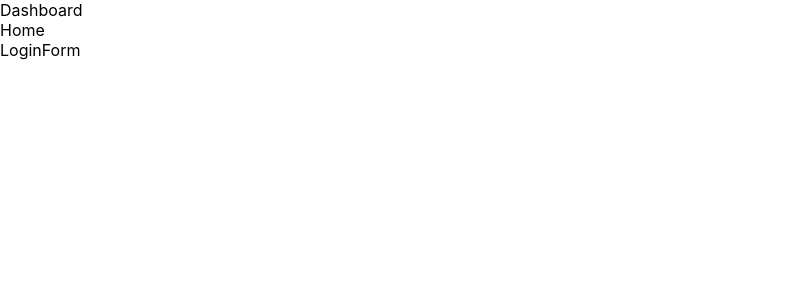
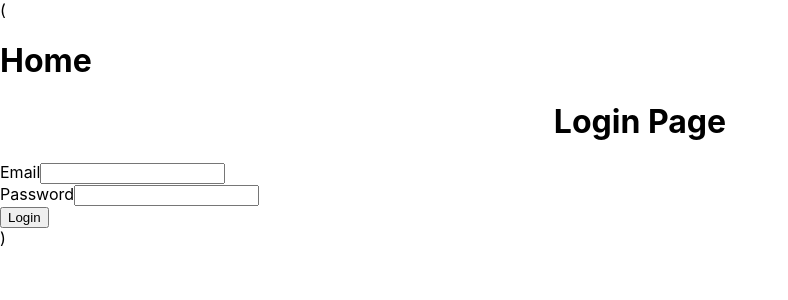
Before and after one commit to saini9485/React-Redux-And-Testing-Class, a React (Create React App) app: page / in a window 1280 px wide. Shown: the top 300 px of the page, without its empty margins (0-788 px from the left). Built offline with nearby package versions, Linux system fonts and the light colour scheme.

Commit message:
Redux Pracirce

```diff
--- a/src/App.js
+++ b/src/App.js
@@ -1,18 +1,29 @@
 
 // import { Counter } from "./components/reduxClasses/counter/Counter";
+import { useSelector } from "react-redux";
 import { Dashboard } from "./components/reduxClasses/reduxAuth/Dashboard";
 import { Home } from "./components/reduxClasses/reduxAuth/Home";
 import { LoginForm } from "./components/reduxClasses/reduxAuth/LoginForm";
 
 
 function App() {
+  const loggedInUser = useSelector((state) => {
+    return state.loggedInUser
+  })
   return (
     <div>
 
       {/* <Counter/> */}
-      <Dashboard />
-      <Home />
-    <LoginForm/>
+      {
+        loggedInUser? ( <Dashboard />):
+        <>
+         (   <Home />
+    <LoginForm/>)
+        </>
+
+      }
+
+
     </div>
   );
 }
--- a/src/components/database/allUsers.jsx
+++ b/src/components/database/allUsers.jsx
@@ -0,0 +1,8 @@
+export const allUsers = [
+    {
+        "name":"Rajesh Saini",
+        "mobile":"8937800532",
+        "email": "saini222302@gmail.com",
+        "password": "pass"
+    },
+]
--- a/src/components/reduxClasses/reduxAuth/Dashboard.jsx
+++ b/src/components/reduxClasses/reduxAuth/Dashboard.jsx
@@ -3,7 +3,7 @@ import React from 'react'
 export  function Dashboard() {
   return (
     <div>
-        Dashboard
+        <h1>Dashboard</h1>
         </div>
   )
 }
--- a/src/components/reduxClasses/reduxAuth/Home.jsx
+++ b/src/components/reduxClasses/reduxAuth/Home.jsx
@@ -3,7 +3,7 @@ import React from 'react'
 export  function Home() {
   return (
     <div>
-        Home
+        <h1>Home</h1>
         </div>
   )
 }
--- a/src/components/reduxClasses/reduxAuth/LoginForm.jsx
+++ b/src/components/reduxClasses/reduxAuth/LoginForm.jsx
@@ -1,10 +1,50 @@
-import React from 'react'
+import React, {useState} from 'react';
+import {useDispatch} from 'react-redux';
+import {allUsers} from "../../database/allUsers"
 
-export  function LoginForm() {
-  return (
-    <div>
-      LoginForm
+export const LoginForm = () => {
+    const [loginData, setLoginData] = useState({});
+    const dispatch = useDispatch();
 
-      </div>
-  )
+    const handleLogin = (e) => {
+        e.preventDefault();
+
+
+
+        let result = allUsers.filter((user) => {
+            return user.email === loginData.email && user.password === loginData.password
+        })
+
+
+        if (result){
+            let information_or_action = {
+                "type": "SET_LOGIN_DATA",
+                "payload": {
+                    ...result
+                }
+            }
+
+            dispatch(information_or_action)
+        } else {
+            alert("please inter valid credential")
+        }
+
+    }
+
+    return (
+        <>
+            <h1 style={{"textAlign": "center"}} >Login Page</h1>
+
+            <form onSubmit={handleLogin}>
+                <label htmlFor="email">Email</label>
+                <input type="email" name="email" id="email" onChange={(event) => setLoginData({...loginData, "email": event.target.value})}/>
+                <br/>
+                <label htmlFor="password">Password</label>
+                <input type="password" name="password" id="password" onChange={(event) => setLoginData({...loginData, "password": event.target.value})}/>
+                <br/>
+                <button >Login</button>
+            </form>
+
+        </>
+    )
 }
```
